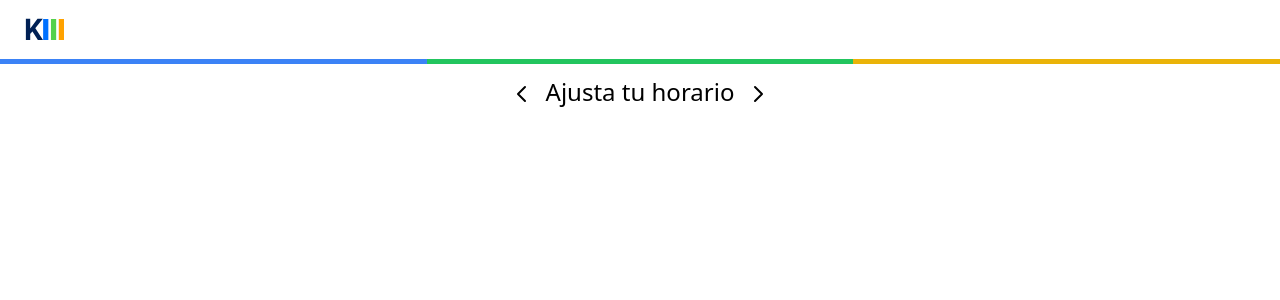
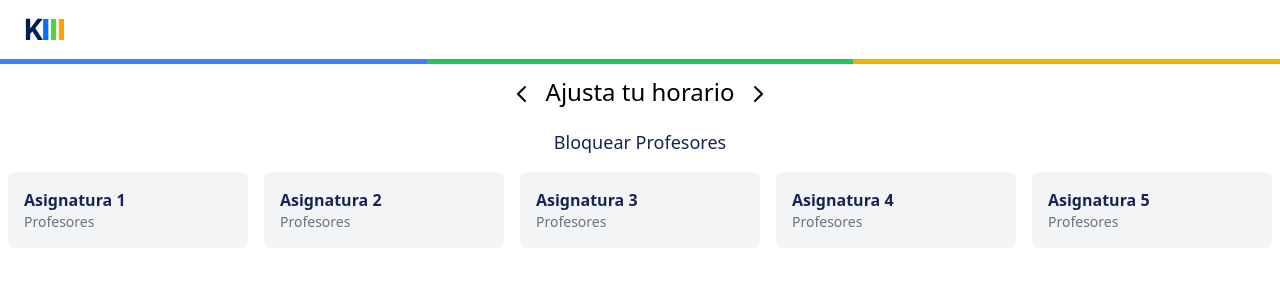
Before and after one commit to yzhuye/kronario-next, a Next.js app: page /restrictions in a window 1280 px wide. Shown: the top 300 px of the page. Built offline with nearby package versions, Linux system fonts and the light colour scheme.

Commit message:
actualizacion 9

```diff
--- a/src/app/restrictions/page.tsx
+++ b/src/app/restrictions/page.tsx
@@ -3,6 +3,8 @@
 import Menu from "@/components/molecules/menu";
 import ColoredProgressBar from "@/components/atoms/progress_bar";
 import ArrowNav from "@/components/molecules/arrow_nav";
+import ItemList from "@/components/organisms/item_list";
+import Typography from "@/components/atoms/typography";
 
 const Page = () => {
 
@@ -11,6 +13,13 @@ const Page = () => {
       <Menu />
       <ColoredProgressBar progress={3} />
       <ArrowNav rightUrl="/schedules" leftUrl="/subjects" centerText="Ajusta tu horario" />
+      <div className="px-4 py-2">
+      <Typography type="p" color="blue">Bloquear Profesores</Typography>
+      </div>
+      <ItemList type={2} items={[{title: "Asignatura 1", subTitle: "Profesores"}, {title: "Asignatura 2", subTitle: "Profesores"},
+      {title: "Asignatura 3", subTitle: "Profesores"}, {title: "Asignatura 4", subTitle: "Profesores"},
+      {title: "Asignatura 5", subTitle: "Profesores"}
+    ]} />
     </>
   );
 };
--- a/src/components/molecules/menu.tsx
+++ b/src/components/molecules/menu.tsx
@@ -34,7 +34,7 @@ export default function Menu({ type = "none", buttonLink, text }: MenuProps) {
             </button>
           </div>
         ) : type === 'button' ? (
-          <button className="bg-gray-100 p-2">
+          <button className="bg-gray-100 px-4 py-2 rounded-md text-sm font-medium text-gray-700 hover:bg-gray-200 focus:outline-none focus:ring-2 focus:ring-offset-2 focus:ring-blue-500">
             <a href={buttonLink || '#'}>{text || 'Botón'}</a>
           </button>
         ) : null}
--- a/src/components/molecules/menu2.tsx
+++ /dev/null
@@ -1,13 +0,0 @@
-import React from 'react';
-import Image from '@/components/atoms/image';
-
-export default function Menu() {
-  return (
-    <nav className="flex items-center justify-between flex-wrap bg-white border-b-10 border-blue-500 py-3 px-6">
-    <div className="flex items-center flex-shrink-0 text-customGray mr-6">
-      <Image src="/kronario.svg" alt="logo kronario" type="logo" />
-    </div>
-  </nav>
-
-  );
-}
--- a/src/components/organisms/item_list.tsx
+++ b/src/components/organisms/item_list.tsx
@@ -8,11 +8,16 @@ interface ItemProps {
 
 interface ItemListProps {
     items: ItemProps[];
+    type?: 1 | 2 ;
 }
 
-const BadgeList: React.FC<ItemListProps> = ({ items }) => {
+const ItemList: React.FC<ItemListProps> = ({ items, type }) => {
+    let className = " grid-cols-1 md:grid-cols-2 lg:grid-cols-3";
+    if (type == 2) {
+        className = "grid-cols-2 md:grid-cols-3  lg:grid-cols-5";
+    }
   return (
-    <ul className="grid grid-cols-1 md:grid-cols-2  lg:grid-cols-3 gap-4 p-2 bg-white">
+    <ul className={`grid ${className} gap-4 p-2 bg-white`}>
         {items.map((item, index) => (
             <Item key={index} title={item.title} subTitle={item.subTitle} />
         ))}
@@ -20,4 +25,4 @@ const BadgeList: React.FC<ItemListProps> = ({ items }) => {
   );
 };
 
-export default BadgeList;
+export default ItemList;
```
